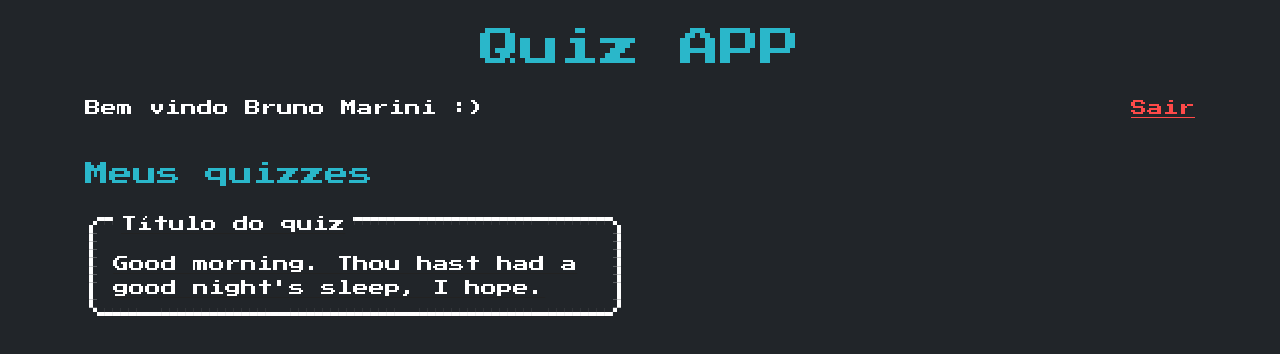
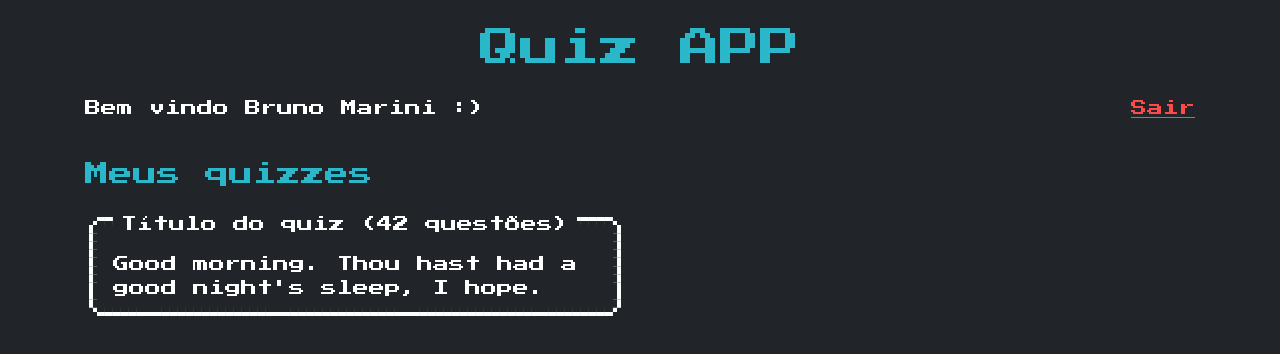
Before and after one commit to TheMarini/quiz-web, a Vue app: page /quiz in a window 1280 px wide. Shown: the top 354 px of the page. Built offline with nearby package versions, Linux system fonts and the light colour scheme.

Commit message:
[+] Quiz: questions quantity

```diff
--- a/src/components/Quiz.vue
+++ b/src/components/Quiz.vue
@@ -1,7 +1,7 @@
 <template>
   <router-link :to="path" class="text-reset">
     <div class="quiz m-0 nes-container is-rounded is-dark with-title">
-      <p class="title">{{ title }}</p>
+      <p class="title">{{ title }} ({{ textQuestions }})</p>
       <p>{{ desc }}</p>
     </div>
   </router-link>
@@ -15,7 +15,15 @@ export default {
       path: 'login',
       title: 'Título do quiz',
       desc: "Good morning. Thou hast had a good night's sleep, I hope.",
+      qtdQuestions: 42,
     };
+  },
+  computed: {
+    textQuestions() {
+      const qtd = this.qtdQuestions;
+      if (qtd === 0) return 'nenhuma questão';
+      return qtd === 1 ? `${qtd} questão` : `${qtd} questões`;
+    },
   },
 };
 </script>
```
